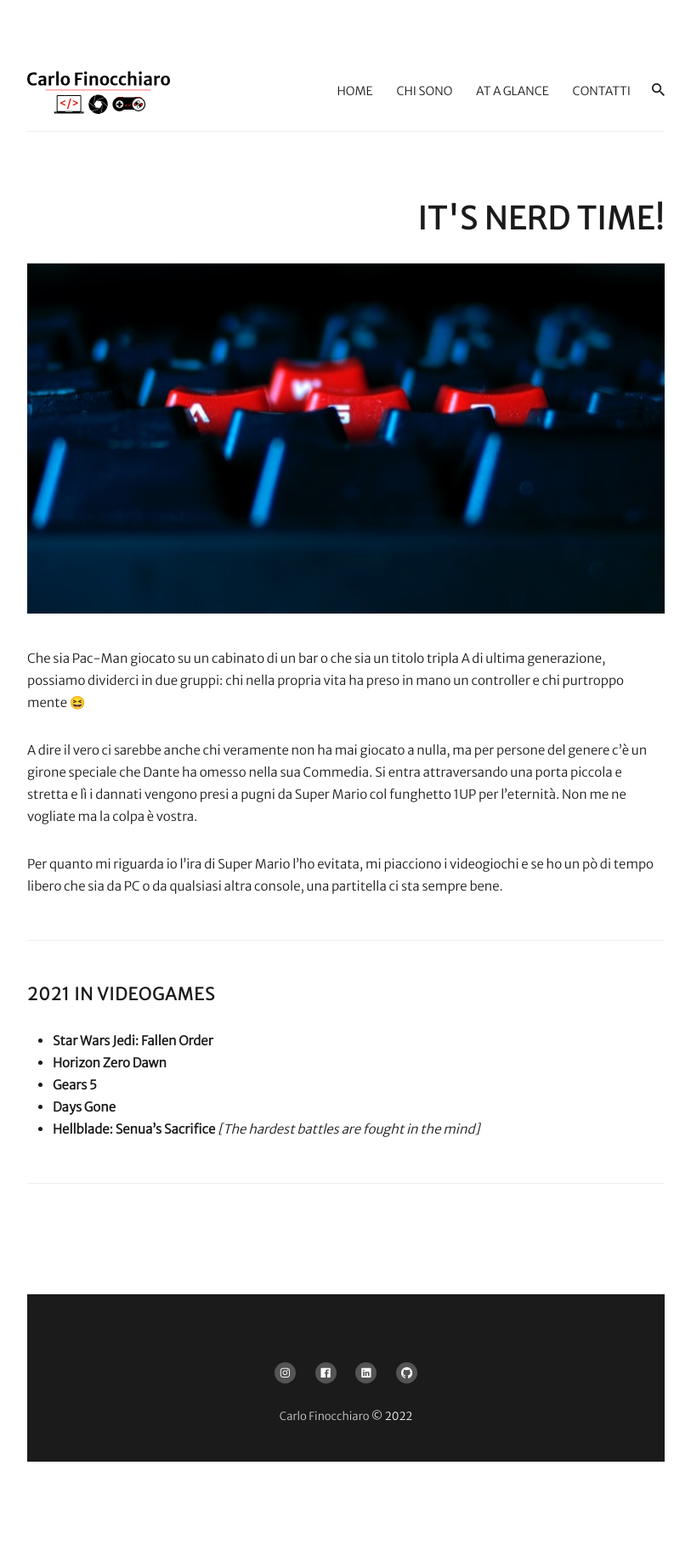
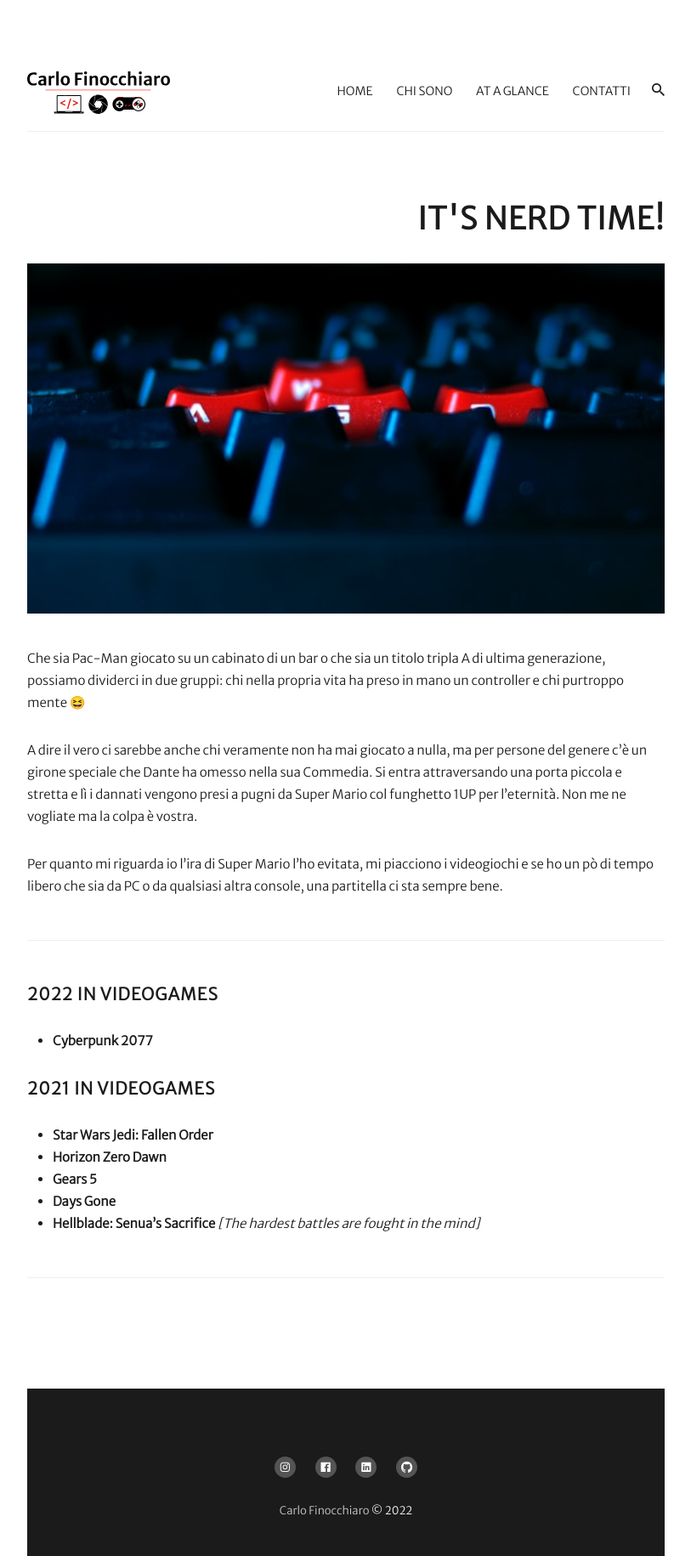
Before and after one commit to carlofinocchiaro/carlofinocchiaro.github.io, a Jekyll site: the page built from _pages/atAGlancePage/gaming.md, in a window 1280 px wide. Shown: the whole page at 85% size, without its empty margins (233-1046 px from the left). Built offline with Jekyll 4.4.1, drawn with Linux system fonts in a browser that asks for light colours; nearby versions of some CDN libraries; emoji names are drawn with the system emoji font; before the commit the page ends 1720 px from its top, so only the background shows below that.

Commit message:
Videogames 2022

```diff
--- a/_pages/atAGlancePage/gaming.md
+++ b/_pages/atAGlancePage/gaming.md
@@ -13,6 +13,8 @@ Si entra attraversando una porta piccola e stretta e lì i dannati vengono presi
 Per quanto mi riguarda io l'ira di Super Mario l'ho evitata, mi piacciono i videogiochi e se ho un pò di tempo libero che sia da PC o da qualsiasi altra console, una partitella ci sta sempre bene.
 
 ***
+#### 2022 in videogames
+* **Cyberpunk 2077**
 
 #### 2021 in videogames
 * **Star Wars Jedi: Fallen Order**
```
Also changed, not shown: Gemfile.lock.
